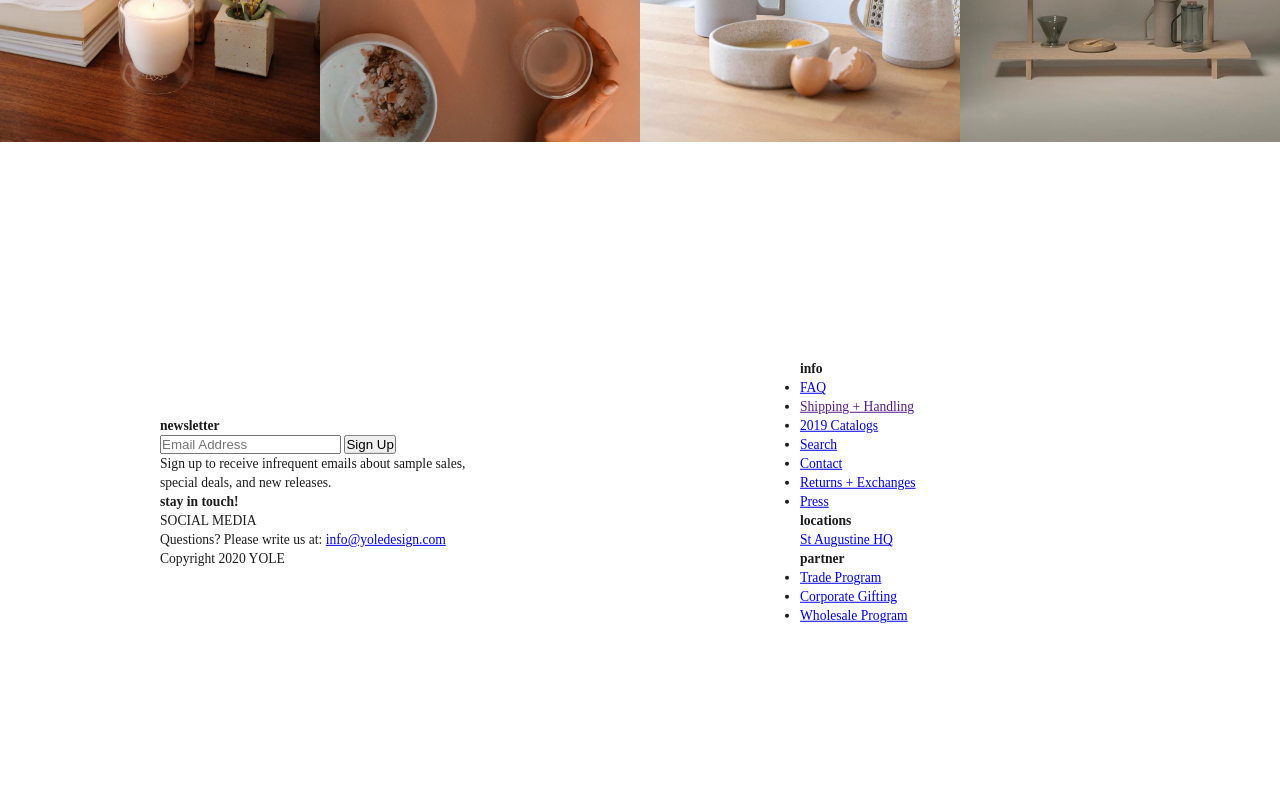
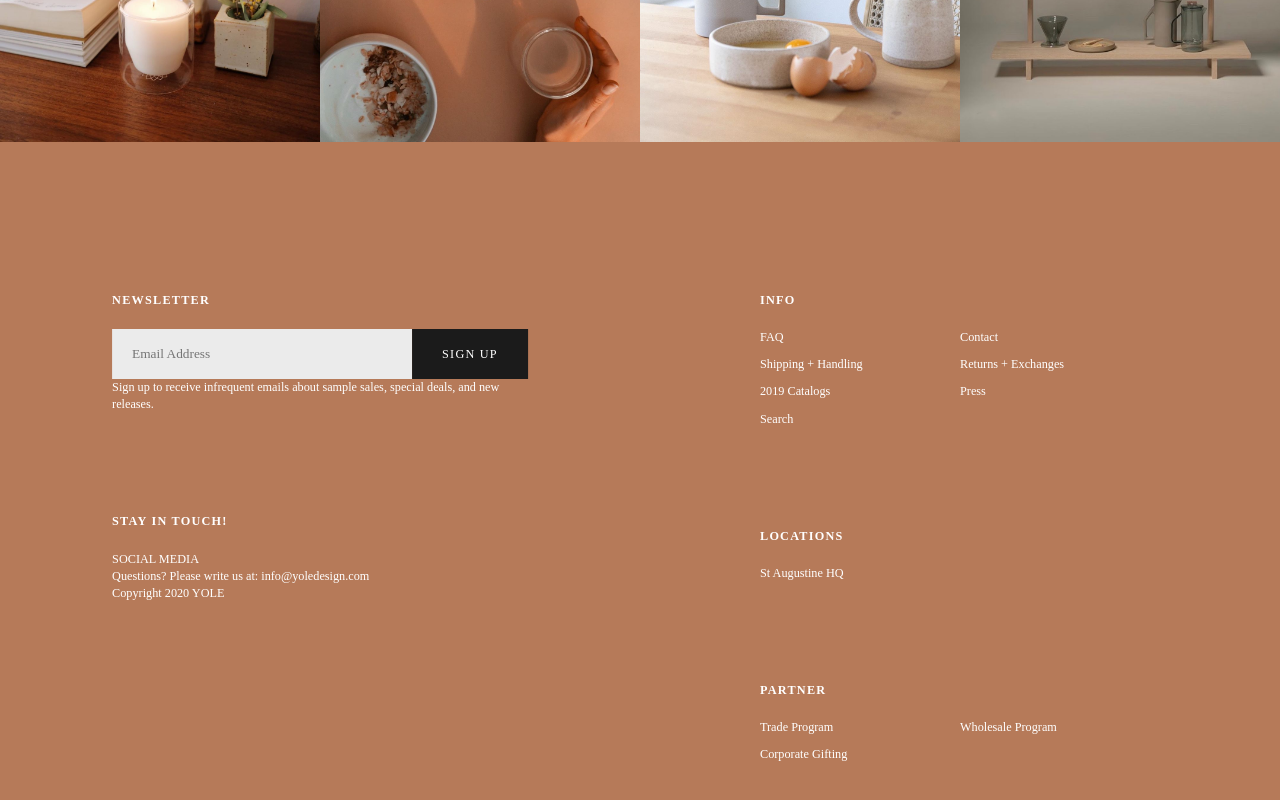
Before and after one commit to nithipramesti/YOLE-Design, a plain HTML site: page index.html in a window 1280 px wide. Shown: the part 2508-3308 px from the top of the page. Drawn offline with Linux system fonts and the light colour scheme.

Commit message:
fix grid & styling

```diff
--- a/index.html
+++ b/index.html
@@ -53,9 +53,9 @@
     </div>
 
     <!-- ========================== -->
-    <div class="grid grid-4 grid--text newsletter">
+    <div class="grid grid-4 newsletter">
         <div>
-            <h2>Subscribe to Our Newsletter</h2>
+            <h2>Subscribe to Our Newsletter </h2>
             <p>Stay up to date with our latest offers! <br>Read our <a href="#">privacy policy</a>.</p>
             <div class="input">
                 <input type="email" placeholder="Email Address" class="email">
@@ -80,12 +80,12 @@
     <!-- ========================== -->
 
     <!-- FOOTER -->
-    <div class="grid grid-2 grid--text">
+    <div class="grid grid-2 footer">
         <div>
             <h4>newsletter</h4>
             <div class="input">
-                <input type="email" placeholder="Email Address">
-                <input type="submit" value="Sign Up">
+                <input type="email" placeholder="Email Address" class="email">
+                <input type="submit" value="Sign Up" class="submit">
             </div>
             <p>Sign up to receive infrequent emails about sample sales, special deals, and new releases.</p>
 
@@ -96,10 +96,10 @@
             <p id="copyright">Copyright 2020 YOLE</p>
         </div>
     </div>
-    <div class="grid grid-2 grid--text">
+    <div class="grid grid-2 footer">
         <div>
             <h4>info</h4>
-            <div class="menu-info">
+            <div class="footer-flex">
                 <ul>
                     <li><a href="#">FAQ</a></li>
                     <li><a href="">Shipping + Handling</a></li>
@@ -115,9 +115,10 @@
 
 
             <h4>locations</h4>
-            <a href="#">St Augustine HQ</a>
+            <p><a href="#">St Augustine HQ</a></p>
 
             <h4>partner</h4>
+            <div class="footer-flex">
                 <ul>
                     <li><a href="#">Trade Program</a></li>
                     <li><a href="#">Corporate Gifting</a></li>
@@ -125,6 +126,7 @@
                 <ul>
                     <li><a href="#">Wholesale Program</a></li>
                 </ul>
+            </div>
 
         </div>
 
--- a/style.css
+++ b/style.css
@@ -36,8 +36,9 @@ body{
 /* GRID STYLE
 =======================================*/
 body{
+    width: 100%;
     display: grid;
-    grid-template-columns: repeat(4, 1fr);
+    grid-template-columns: repeat(4, minmax(255px, 1fr));
     grid-template-rows: 50px repeat(2, 700px) repeat(3, 400px) 700px;
 }
 
@@ -187,20 +188,49 @@ nav li a{
 .newsletter {
     text-align: center;
 }
+ .newsletter > div{
+    position: absolute;
+    top: 50%;
+    left: 50%;
+    transform: translate(-50%, -50%);
+ }
+
+.newsletter h2{
+    font-size: 2rem;
+}
 
 .newsletter p{
     margin-top: 10px;
     margin-bottom: 30px;
 }
 
+.input{
+    display: flex;
+    align-items: center;
+}
+
 .email{
-    width: 600px;
+    display: block;
+    width: 650px;
     height: 50px;
     background-color: rgb(235, 235, 235);
     border: 0;
     border-radius: 0;
     padding-left: 20px;
     font-family: inherit;
+}
+
+.submit{
+    display: block;
+    font-family: inherit;
+    font-size: 0.9rem;
+    text-transform: uppercase;
+    letter-spacing: 0.1em;
+    padding: 15px 30px;
+    color: white;
+    background-color: var(--color-text);
+    border: none;
+    height: 50px;
 }
 
 
@@ -256,3 +286,52 @@ nav li a{
     background-image: url(img/ig-7.jpg);
     background-size: cover;
 }
+
+
+/* FOOTER
+=======================================*/
+.footer{
+    background-color: #B67A59;
+    color: white;
+    font-size: 0.9rem;
+}
+
+.footer > div{
+    position: absolute;
+    left: 50%;
+    transform: translateX(-50%);
+    margin-top: 150px;
+}
+
+.footer h4{
+    text-transform: uppercase;
+    letter-spacing: 0.1em;
+    margin-bottom: 20px;
+}
+
+.footer p + h4, .footer div + h4{
+    margin-top: 100px;
+}
+
+.footer .email{
+    width: 300px;
+}
+
+.footer-flex{
+    display: flex;
+}
+
+
+.footer ul{
+    list-style-type: none;
+    width: 200px;
+}
+
+.footer li + li{
+    margin-top: 10px;
+}
+
+.footer a{
+    color: inherit;
+    text-decoration: none;
+}
```
Lines whose indentation alone changed are shown as unchanged.
